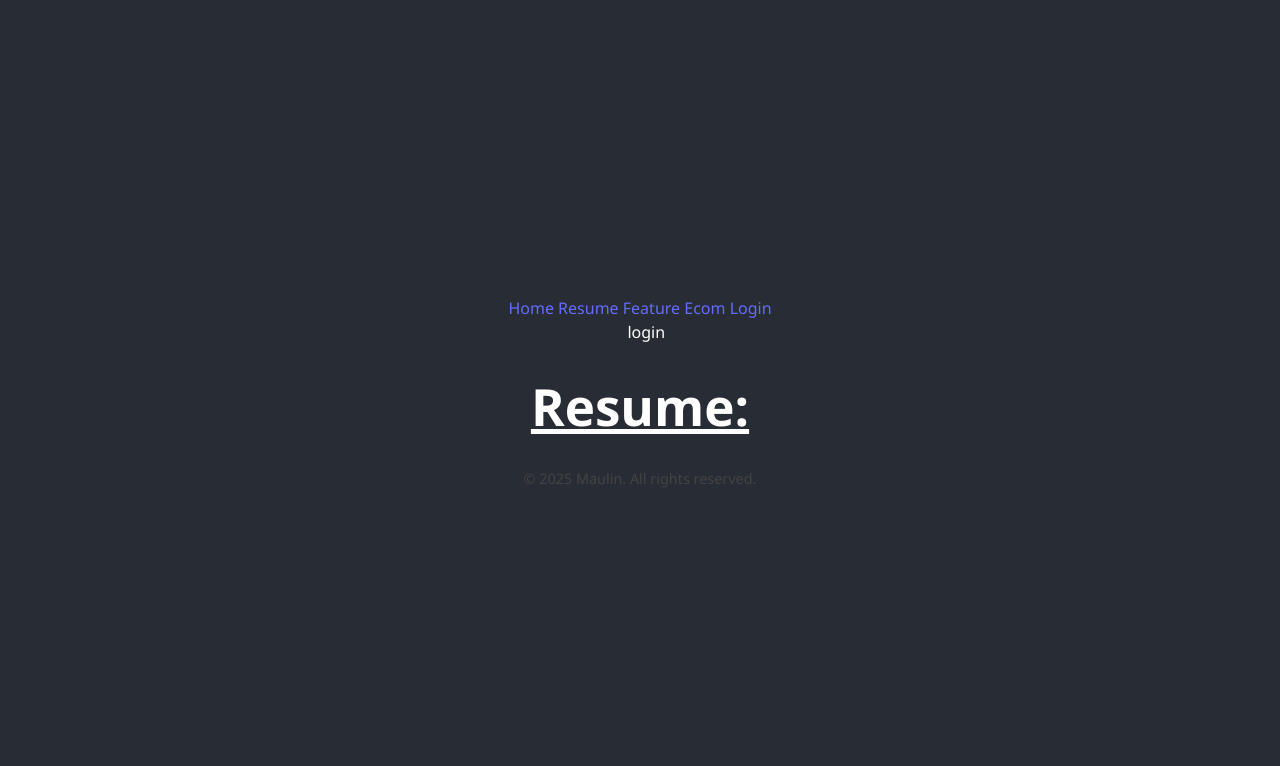
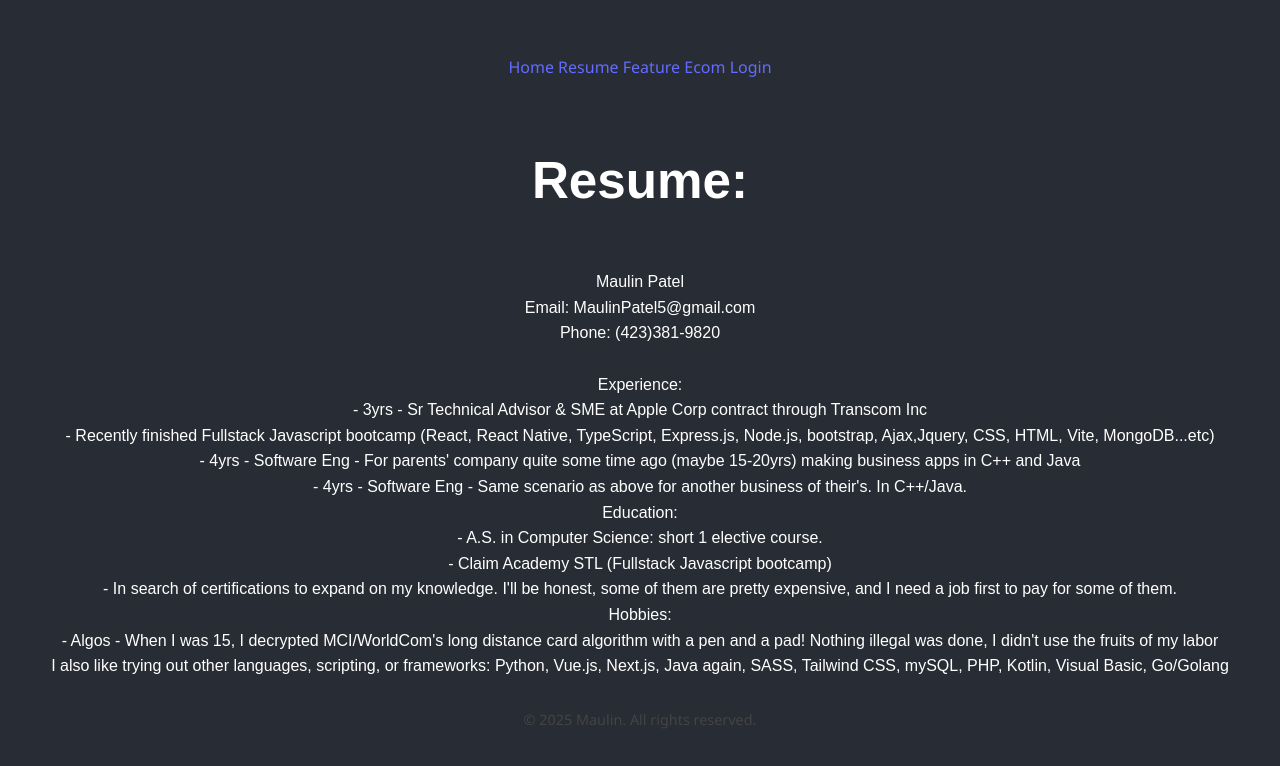
Before and after one commit to printMP/reactres, a React (Vite) app: page /resume in a window 1280 px wide. Shown: the top 766 px of the page. Built offline with nearby package versions, Linux system fonts and the light colour scheme.

Commit message:
Removed redundant login

```diff
--- a/package.json
+++ b/package.json
@@ -10,6 +10,7 @@
     "preview": "vite preview"
   },
   "dependencies": {
+    "mongodb": "^6.18.0",
     "react": "^19.1.0",
     "react-dom": "^19.1.0",
     "react-router-dom": "^7.6.0"
--- a/src/Components/Header/Header.tsx
+++ b/src/Components/Header/Header.tsx
@@ -49,9 +49,9 @@ function Header(){
                 </span>
                 &nbsp; &nbsp;
 
-                <span style={{ float: 'none', marginRight: '0em', cursor: 'pointer' }}onClick={ login}>
+                {/* <span style={{ float: 'none', marginRight: '0em', cursor: 'pointer' }}onClick={ login}>
                     login
-                    </span>
+                    </span> */}
 
 
 
--- a/src/pages/Resume/Resume.tsx
+++ b/src/pages/Resume/Resume.tsx
@@ -1,4 +1,34 @@
 export default function Resume() {
-    return <h1><b><u> Resume: </u></b></h1>;
-    <h2>Paste resume here</h2>
+    const resumeStyle: React.CSSProperties = {
+    fontSize: '12pt',
+    lineHeight: '1.6',
+    fontFamily: 'Arial, sans-serif',
+    whiteSpace: 'pre-wrap', // to preserve formatting (like line breaks)
+    padding: '1rem',
+  };
+
+  const resumeText = `
+Maulin Patel
+Email: MaulinPatel5@gmail.com
+Phone: (423)381-9820
+
+Experience:
+- 3yrs - Sr Technical Advisor & SME at Apple Corp contract through Transcom Inc
+- Recently finished Fullstack Javascript bootcamp (React, React Native, TypeScript, Express.js, Node.js, bootstrap, Ajax,Jquery, CSS, HTML, Vite, MongoDB...etc)
+- 4yrs - Software Eng - For parents' company quite some time ago (maybe 15-20yrs) making business apps in C++ and Java
+- 4yrs - Software Eng - Same scenario as above for another business of their's. In C++/Java.
+Education:
+- A.S. in Computer Science: short 1 elective course.
+- Claim Academy STL (Fullstack Javascript bootcamp)
+- In search of certifications to expand on my knowledge. I'll be honest, some of them are pretty expensive, and I need a job first to pay for some of them.
+Hobbies:
+- Algos - When I was 15, I decrypted MCI/WorldCom's long distance card algorithm with a pen and a pad! Nothing illegal was done, I didn't use the fruits of my labor
+I also like trying out other languages, scripting, or frameworks: Python, Vue.js, Next.js, Java again, SASS, Tailwind CSS, mySQL, PHP, Kotlin, Visual Basic, Go/Golang`;
+
+return (
+    <div style={resumeStyle}>
+      <h1><b>Resume:</b></h1>
+      <div>{resumeText}</div>
+    </div>
+  );
 }
```
Also changed, not shown: 1 other file (tests, documents, lock files or other folders).
